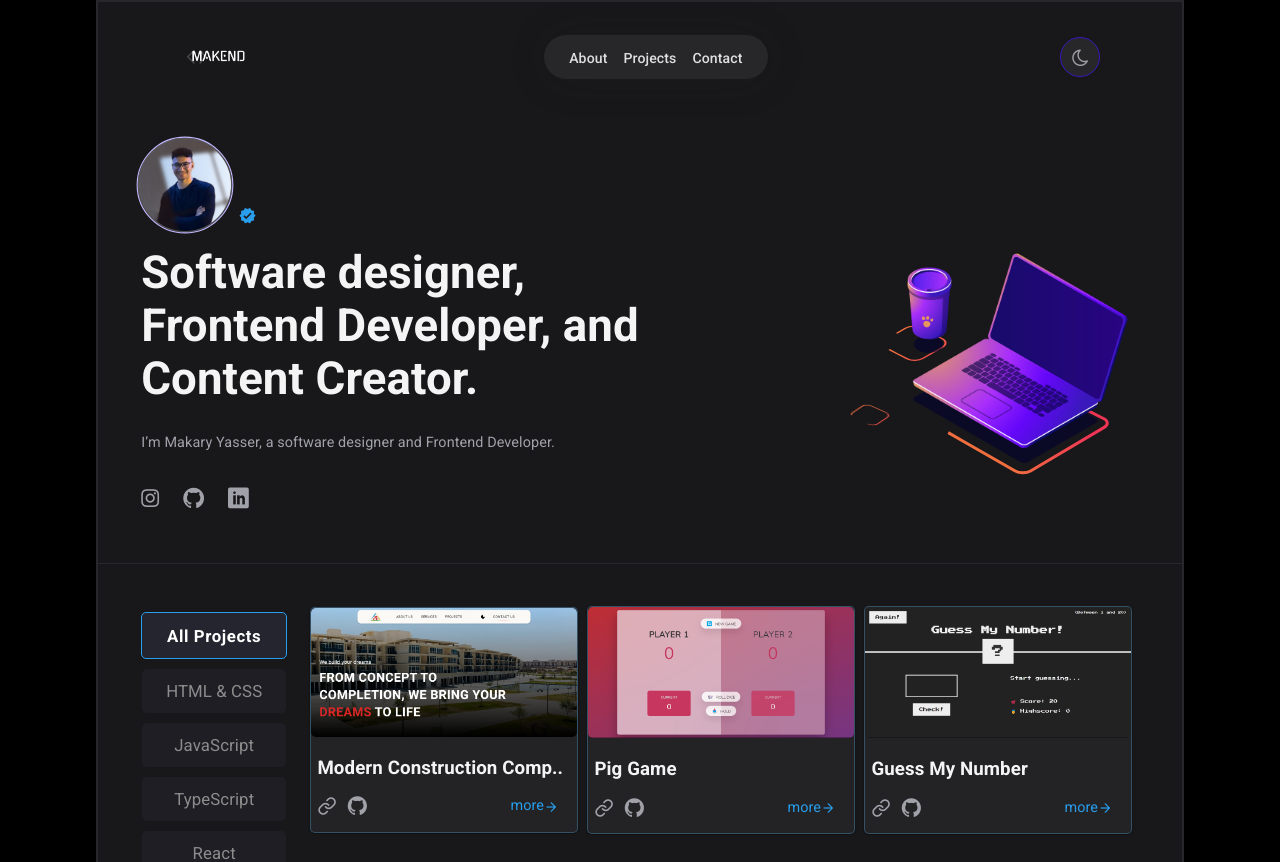
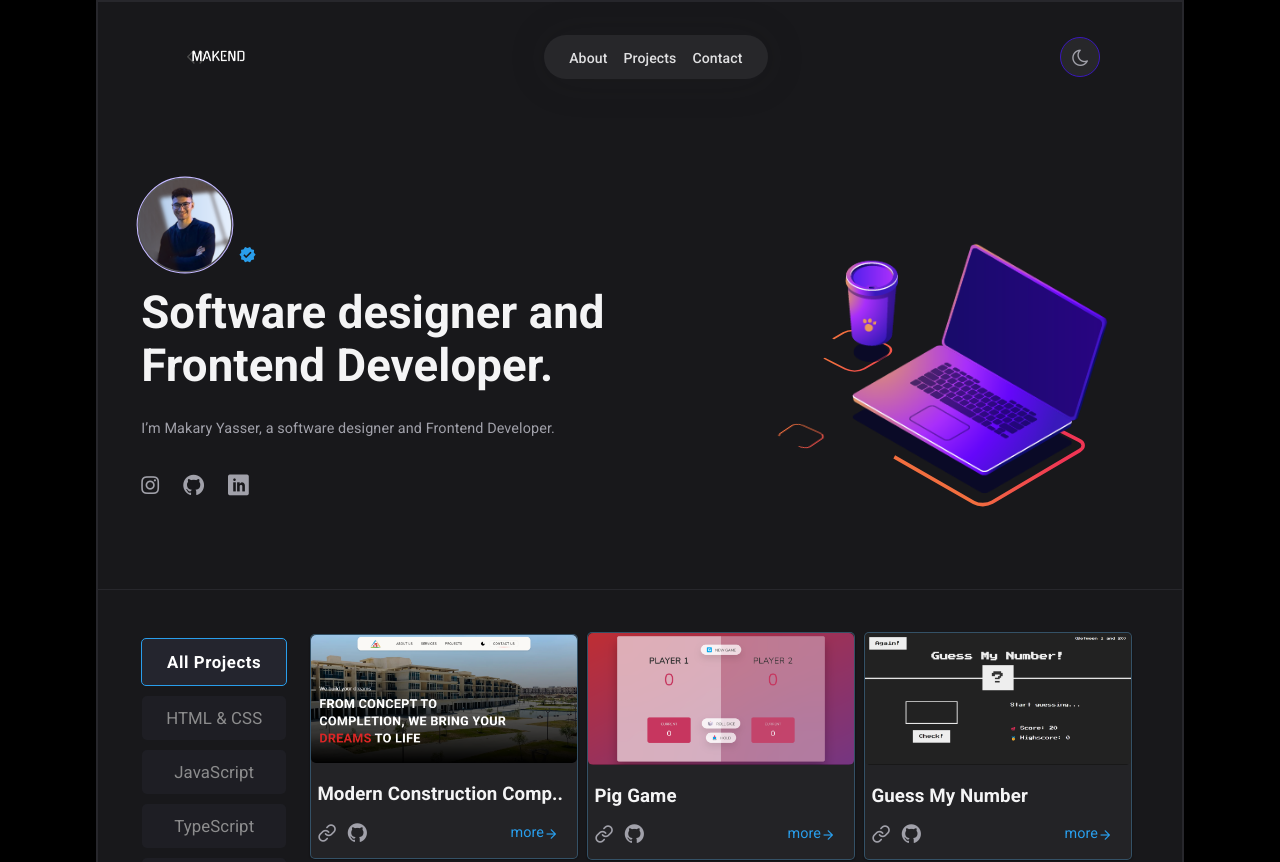
Before and after one commit to makarydev19/MyPortfolio, a React (Vite) app: page / in a window 1280 px wide. Shown: the top 862 px of the page. Built offline with nearby package versions, Linux system fonts and the light colour scheme.

Commit message:
update header

```diff
--- a/src/components/1-header/Header.jsx
+++ b/src/components/1-header/Header.jsx
@@ -76,12 +76,21 @@ const Header = () => {
         <div className="fixed">
           <ul className="modal ">
             <li>
+              {theme === 'dark' ? (
                 <button
                   className="icon-close"
                   onClick={() => {
                     setshowModal(false);
                   }}
                 />
+              ) : (
+                <button
+                  className="icon-close close-black"
+                  onClick={() => {
+                    setshowModal(false);
+                  }}
+                />
+              )}
             </li>
             <li>
               <a href="#about">About</a>
--- a/src/components/1-header/header.css
+++ b/src/components/1-header/header.css
@@ -158,3 +158,7 @@ header .fixed ul.modal li a {
     display: block;
   }
 }
+
+.close-black {
+  color: black;
+}
--- a/src/components/2-hero/Hero.jsx
+++ b/src/components/2-hero/Hero.jsx
@@ -23,9 +23,7 @@ const Hero = () => {
           <div className="icon-verified"></div>
         </div>
         <BlurFade delay={0.25} inView>
-          <h1 className="title">
-            Software designer, Frontend Developer, and Content Creator.
-          </h1>
+          <h1 className="title">Software designer and Frontend Developer.</h1>
         </BlurFade>
         <BlurFade delay={0.25 * 2} inView>
           <p className="sub-title">
```
Lines whose indentation alone changed are shown as unchanged.
